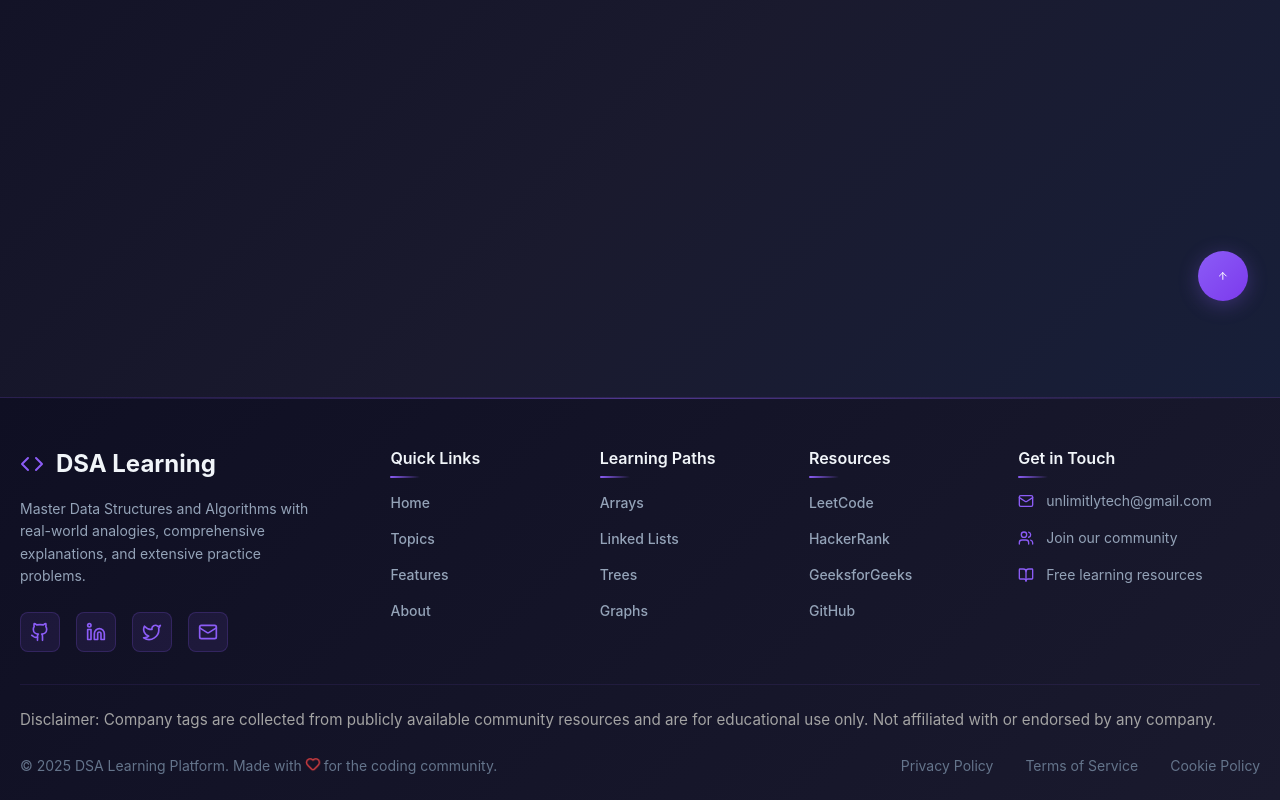
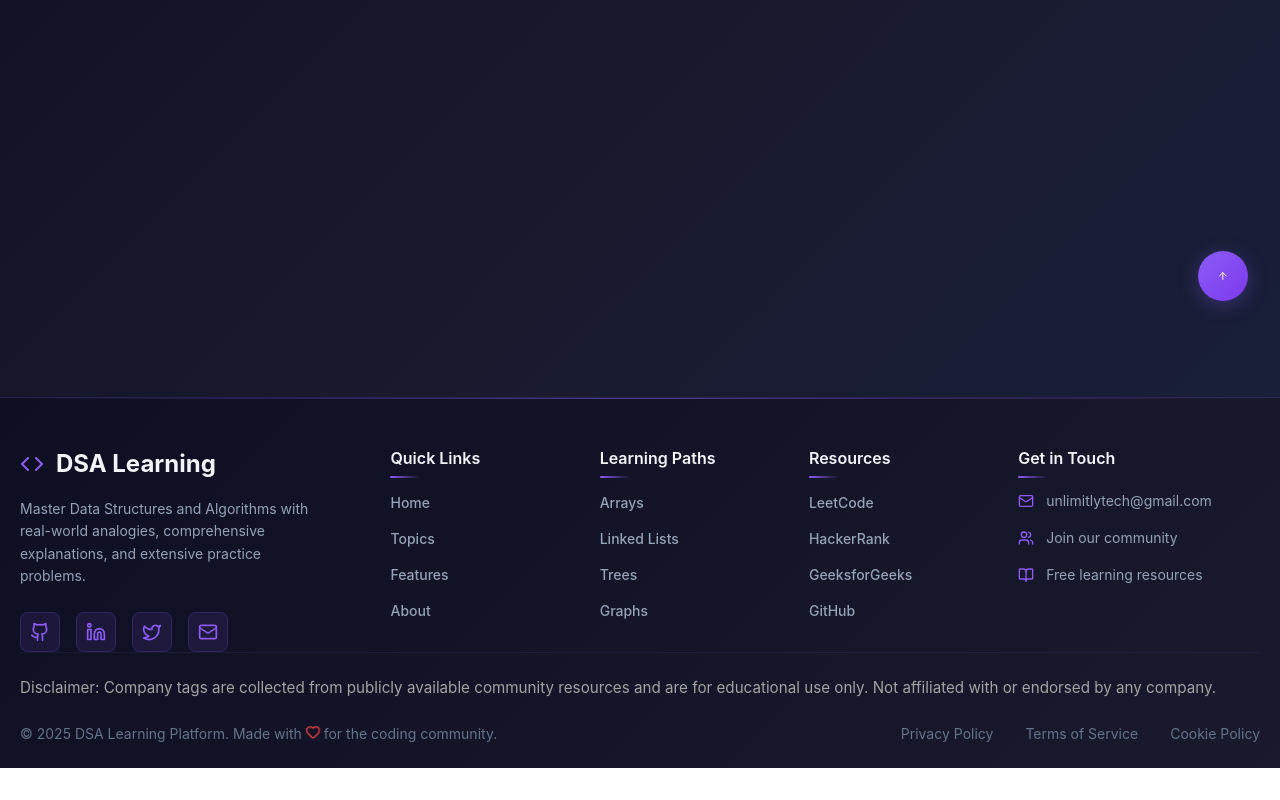
Before and after one commit to priyankahotkar/DSA-with-real-life, a React (Vite) app: page /community in a window 1280 px wide. Shown: the part 467-1267 px from the top of the page. After the commit the page ends 1235 px from the top, so only its background shows below. Built offline with nearby package versions, Linux system fonts and the light colour scheme.

Commit message:
Resolved padding issue

```diff
--- a/src/App.css
+++ b/src/App.css
@@ -2640,7 +2640,7 @@ body {
   display: grid;
   grid-template-columns: 2fr 1fr 1fr 1fr 1.5fr;
   gap: 3rem;
-  padding: 3rem 0 2rem;
+  padding: 3rem 0 0;
   max-width: 100%;
 }
 
```
